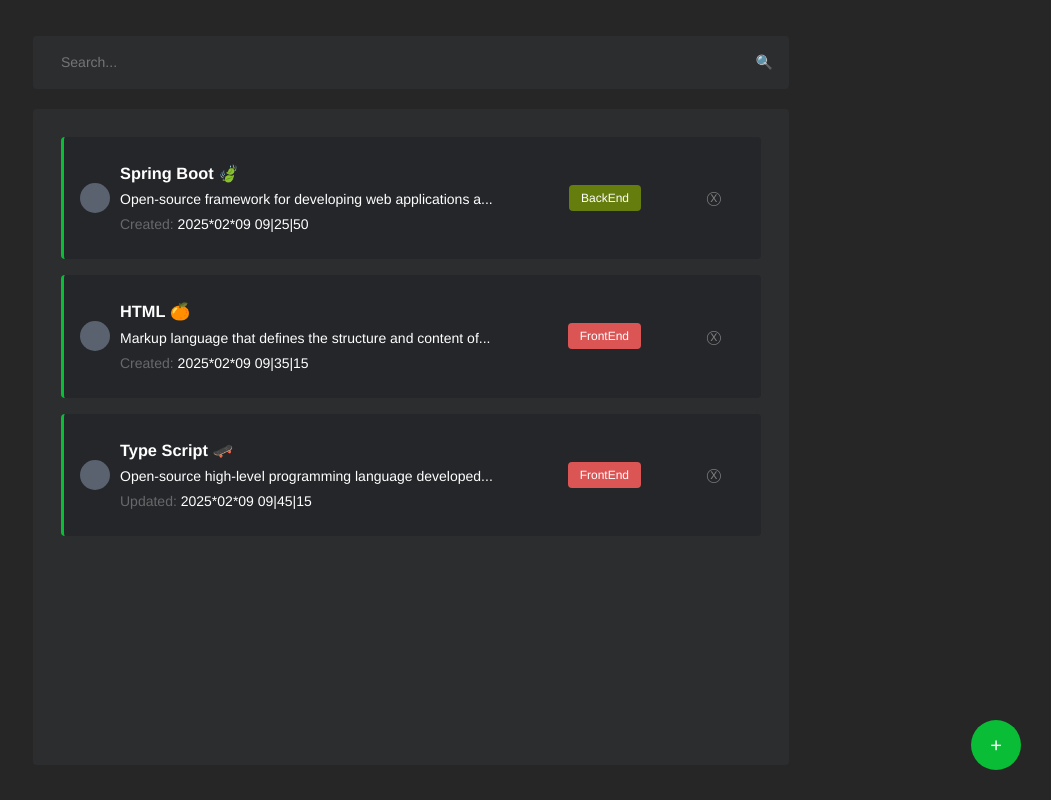
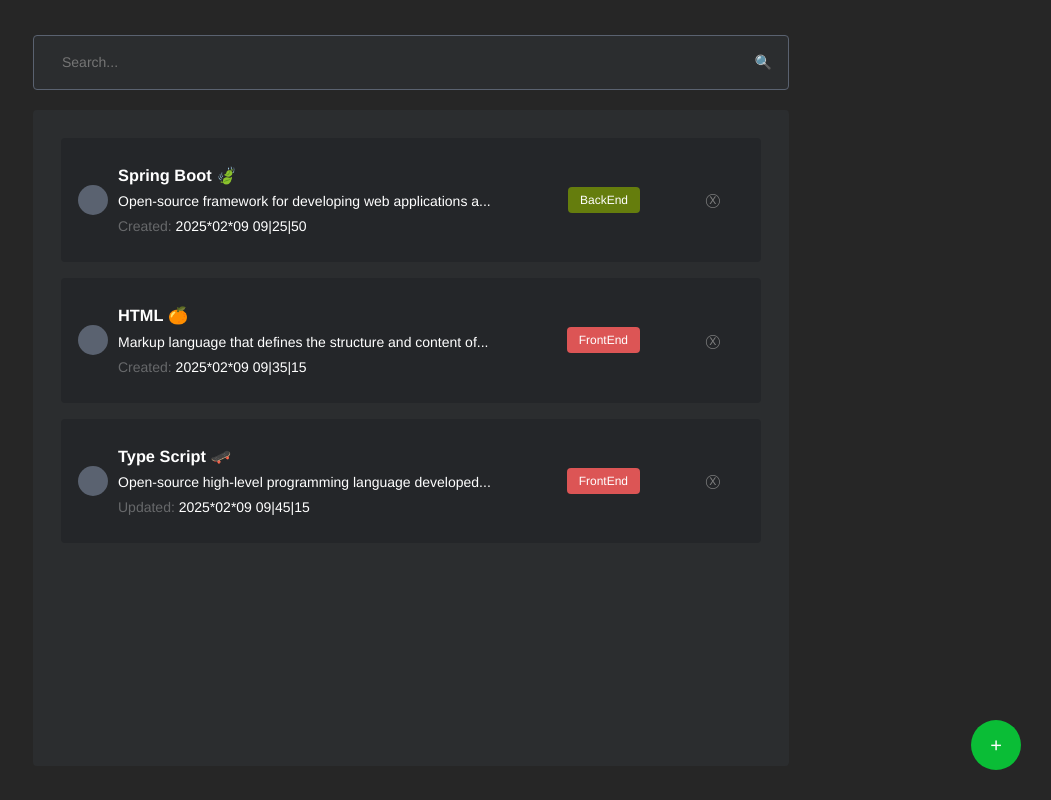
Before and after one commit to TheFrankemon/ad03, an Angular app: page / in a window 1280 px wide. In both pictures the pointer is over the element 640 px from the left and 62 px from the top of the page. Shown: the whole page, without its empty margins (229-1280 px from the left). Built offline with nearby package versions, Linux system fonts and the light colour scheme.

Commit message:
style (home): Add basic hover transitions

```diff
--- a/src/app/home/home.component.scss
+++ b/src/app/home/home.component.scss
@@ -21,6 +21,12 @@
   border-radius: $radius-sm;
   position: relative;
   align-self: stretch;
+  border: 1px solid transparent;
+  transition: 0.25s ease-in-out border;
+
+  &:hover {
+    border: 1px solid $gray-600-color;
+  }
 
   input {
     flex-grow: 1;
@@ -68,6 +74,12 @@
   border-radius: 50%;
   font-size: 20px;
   cursor: pointer;
+  opacity: 1;
+  transition: 0.25s ease-in-out opacity;
+
+  &:hover {
+    opacity: 0.7;
+  }
 }
 
 .share-button {
--- a/src/app/new-item-form/new-item-form.component.scss
+++ b/src/app/new-item-form/new-item-form.component.scss
@@ -27,6 +27,11 @@
     background: unset;
     line-height: 0px;
     font-size: 20px;
+    transition: 0.25s ease-in-out color;
+
+    &:hover {
+      color: $light-color;
+    }
   }
 }
 
@@ -42,6 +47,11 @@
   padding: $spacing*4;
   border-radius: $radius-sm;
   color: $light-color;
+  transition: 0.25s ease-in-out border;
+
+  &:hover {
+    border: 1px solid $gray-600-color;
+  }
 }
 
 select {
@@ -63,4 +73,11 @@
   border-radius: $radius-lg;
   color: $light-color;
   align-self: flex-end;
+  cursor: pointer;
+  opacity: 1;
+  transition: 0.25s ease-in-out opacity;
+
+  &:hover {
+    opacity: 0.7;
+  }
 }
--- a/src/app/shared/home-item/home-item.component.scss
+++ b/src/app/shared/home-item/home-item.component.scss
@@ -9,6 +9,12 @@
   border-radius: $radius-sm;
   justify-content: space-between;
   position: relative;
+  border: 1px solid transparent;
+  transition: 0.25s ease-in-out border;
+
+  &:hover {
+    border: 1px solid $gray-600-color;
+  }
 }
 
 .item-main {
@@ -30,6 +36,11 @@
   align-items: center;
   justify-content: center;
   cursor: pointer;
+  transition: 0.25s ease-in-out background-color;
+
+  &:hover {
+    background-color: $gray-800-color
+  }
 
   &.selected {
     background-color: $success-color;
@@ -92,4 +103,9 @@
   border-radius: $radius-sm;
   cursor: pointer;
   background: unset;
+  transition: 0.25s ease-in-out color;
+
+  &:hover {
+    color: $light-color;
+  }
 }
```
